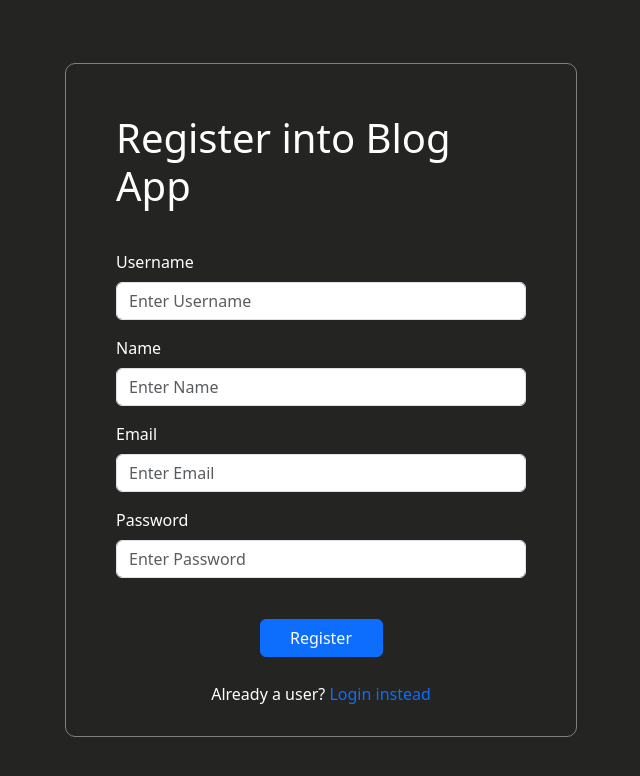
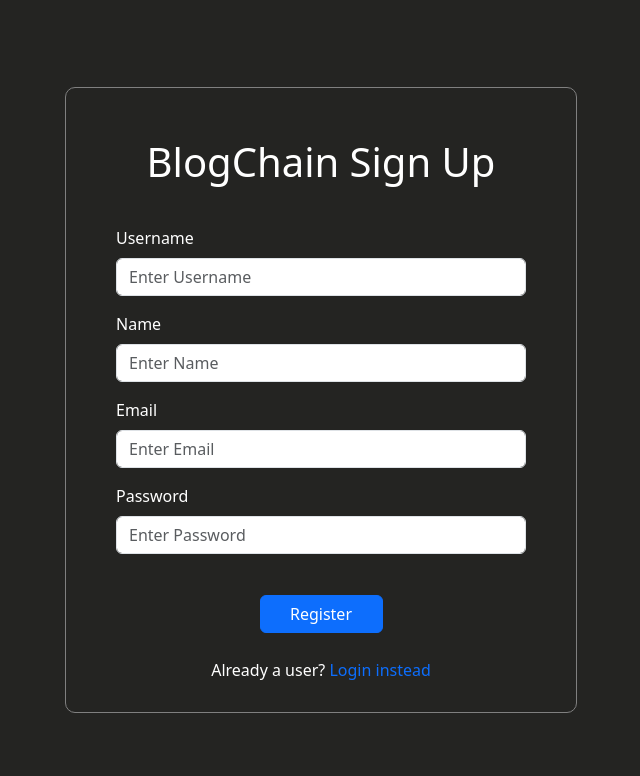
Before and after one commit to riyagarwal/Blogging-app-fullstack, a React (Create React App) app in the folder frontend/: page / in a window 1280 px wide. Shown: the top 776 px of the page, without its empty margins (319-959 px from the left). Built offline with nearby package versions, Linux system fonts and the light colour scheme.

Commit message:
modified heading names

```diff
--- a/frontend/src/pages/Login.js
+++ b/frontend/src/pages/Login.js
@@ -62,7 +62,7 @@ const Login = () => {
   return (
     <div style={mainDivStyle}>
       <Form onSubmit={handleSubmit}>
-        <h1 style={h1Style}>Login to Blog App</h1>
+        <h1 style={h1Style}>Login to BlogChain</h1>
 
         {/* Login ID */}
         <Form.Group className="mb-3" controlId="loginId">
--- a/frontend/src/pages/Register.js
+++ b/frontend/src/pages/Register.js
@@ -66,7 +66,7 @@ const Register = () => {
   return (
     <div style={mainDivStyle}>
       <Form onSubmit={handleSubmit}>
-        <h1 style={h1Style}>Register into Blog App</h1>
+        <h1 style={h1Style}>BlogChain Sign Up</h1>
 
         {/* Username */}
         <Form.Group className="mb-3" controlId="username">
```
